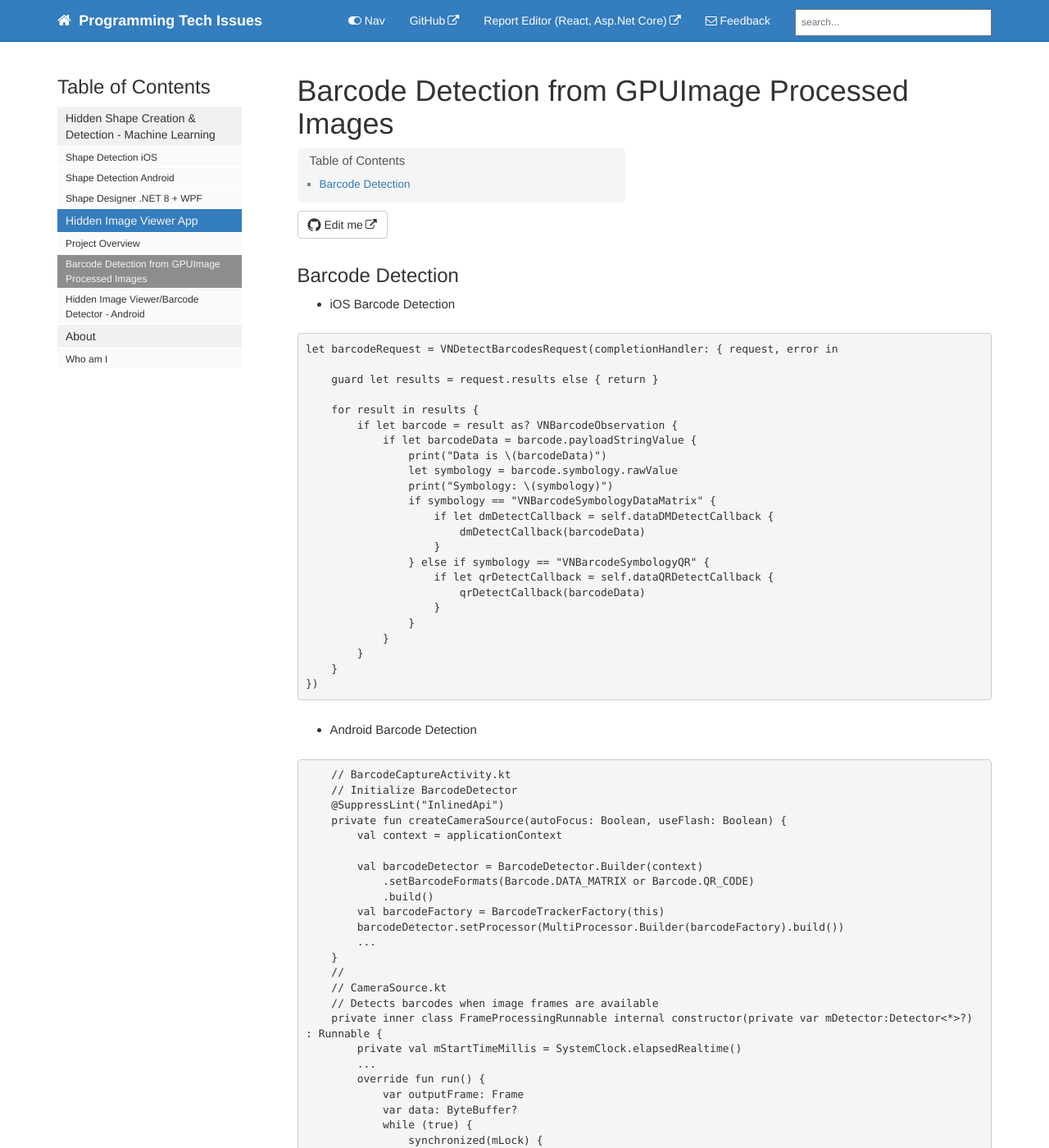
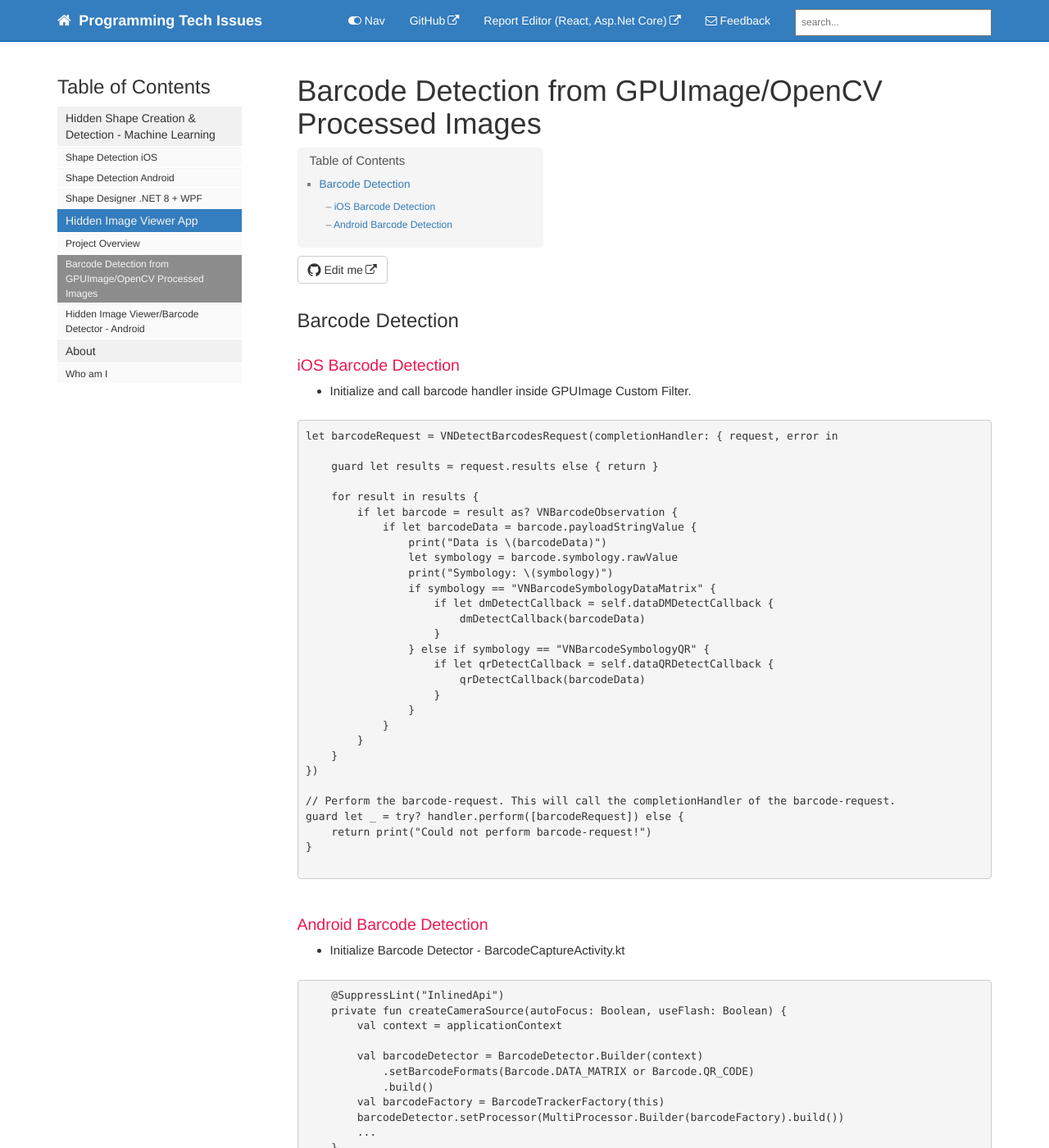
Before and after one commit to heungwook/heungwook.github.io, a Jekyll site: the page built from pages/doc202302/doc202302_02.md, in a window 1280 px wide and 1400 px high. Shown: the whole window at 82% size. Built offline with Jekyll 4.4.1, drawn with Linux system fonts in a browser that asks for light colours; comment, search, counter and statistics services are not loaded; some of the changed text lies outside the part shown.

Commit message:
20240227 1137

`````diff
--- a/_data/sidebars/mydoc_sidebar.yml
+++ b/_data/sidebars/mydoc_sidebar.yml
@@ -30,7 +30,7 @@ entries:
       url: /doc202302_01.html
       output: web
 
-    - title: Barcode Detection from GPUImage Processed Images
+    - title: Barcode Detection from GPUImage/OpenCV Processed Images
       url: /doc202302_02.html
       output: web
 
--- a/css/customstyles.css
+++ b/css/customstyles.css
@@ -249,7 +249,7 @@ div#toc ul {
     background-color: whitesmoke;
     padding: 5px;
     border-radius: 5px;
-    max-width: 400px;
+    max-width: 300px;
     color: gray;
 }
 
--- a/pages/doc202302/doc202302_02.md
+++ b/pages/doc202302/doc202302_02.md
@@ -1,5 +1,5 @@
 ---
-title: Barcode Detection from GPUImage Processed Images
+title: Barcode Detection from GPUImage/OpenCV Processed Images
 tags: []
 keywords:
 summary:
@@ -10,7 +10,9 @@ folder: doc202302
 
 ## Barcode Detection
 
-- iOS Barcode Detection
+### iOS Barcode Detection
+
+- Initialize and call barcode handler inside GPUImage Custom Filter.
 
 ```Swift
 let barcodeRequest = VNDetectBarcodesRequest(completionHandler: { request, error in
@@ -36,13 +38,19 @@ let barcodeRequest = VNDetectBarcodesRequest(completionHandler: { request, error
         }
     }
 })
+
+// Perform the barcode-request. This will call the completionHandler of the barcode-request.
+guard let _ = try? handler.perform([barcodeRequest]) else {
+    return print("Could not perform barcode-request!")
+}
+
 ```
 
-- Android Barcode Detection
+### Android Barcode Detection
+
+- Initialize Barcode Detector - BarcodeCaptureActivity.kt
 
 ```Java
-    // BarcodeCaptureActivity.kt
-    // Initialize BarcodeDetector
     @SuppressLint("InlinedApi")
     private fun createCameraSource(autoFocus: Boolean, useFlash: Boolean) {
         val context = applicationContext
@@ -54,9 +62,12 @@ let barcodeRequest = VNDetectBarcodesRequest(completionHandler: { request, error
         barcodeDetector.setProcessor(MultiProcessor.Builder(barcodeFactory).build())
         ...
     }
-    //
-    // CameraSource.kt
-    // Detects barcodes when image frames are available
+````
+
+- Detects barcodes when image frames are available - CameraSource.kt
+> mDetector!!.receiveFrame(lfrmBarcode)
+
+```Java
     private inner class FrameProcessingRunnable internal constructor(private var mDetector:Detector<*>?) : Runnable {
         private val mStartTimeMillis = SystemClock.elapsedRealtime()
         ...
@@ -113,5 +124,4 @@ let barcodeRequest = VNDetectBarcodesRequest(completionHandler: { request, error
 
 
 
-
 {% include links.html %}
`````
